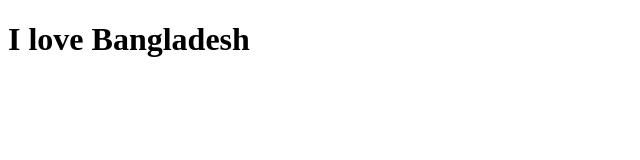
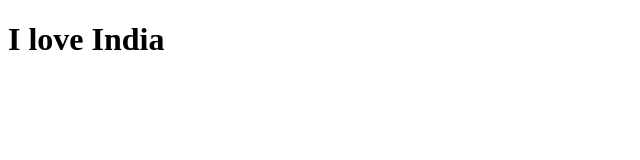
Before and after one commit to ibrahim-bin-ahmmed/abc, a plain HTML site: page index.html in a window 1280 px wide. Shown: the whole page, without its empty margins (0-640 px from the left). Drawn offline with Linux system fonts and the light colour scheme.

Commit message:
some modified

```diff
--- a/index.html
+++ b/index.html
@@ -6,6 +6,6 @@
     <title>Document</title>
 </head>
 <body>
-     <h1>I love Bangladesh</h1>
+     <h1>I love India</h1>
 </body>
 </html>
```
